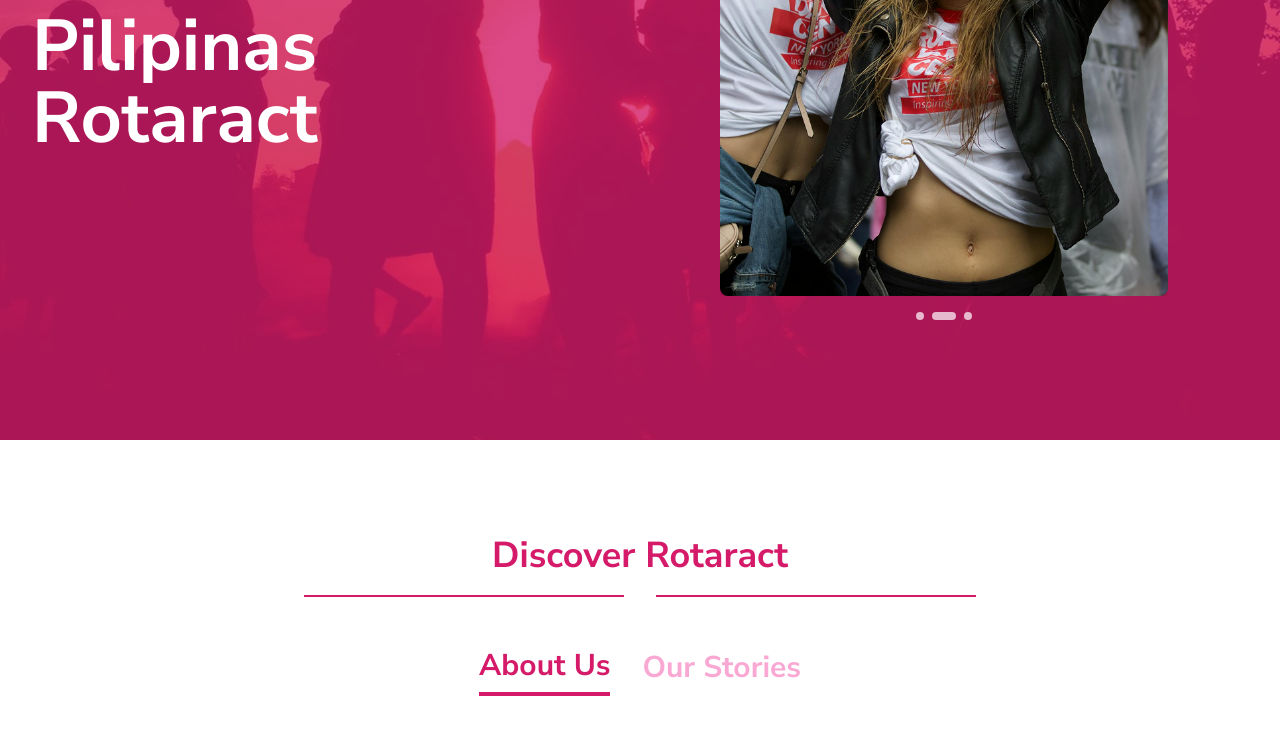
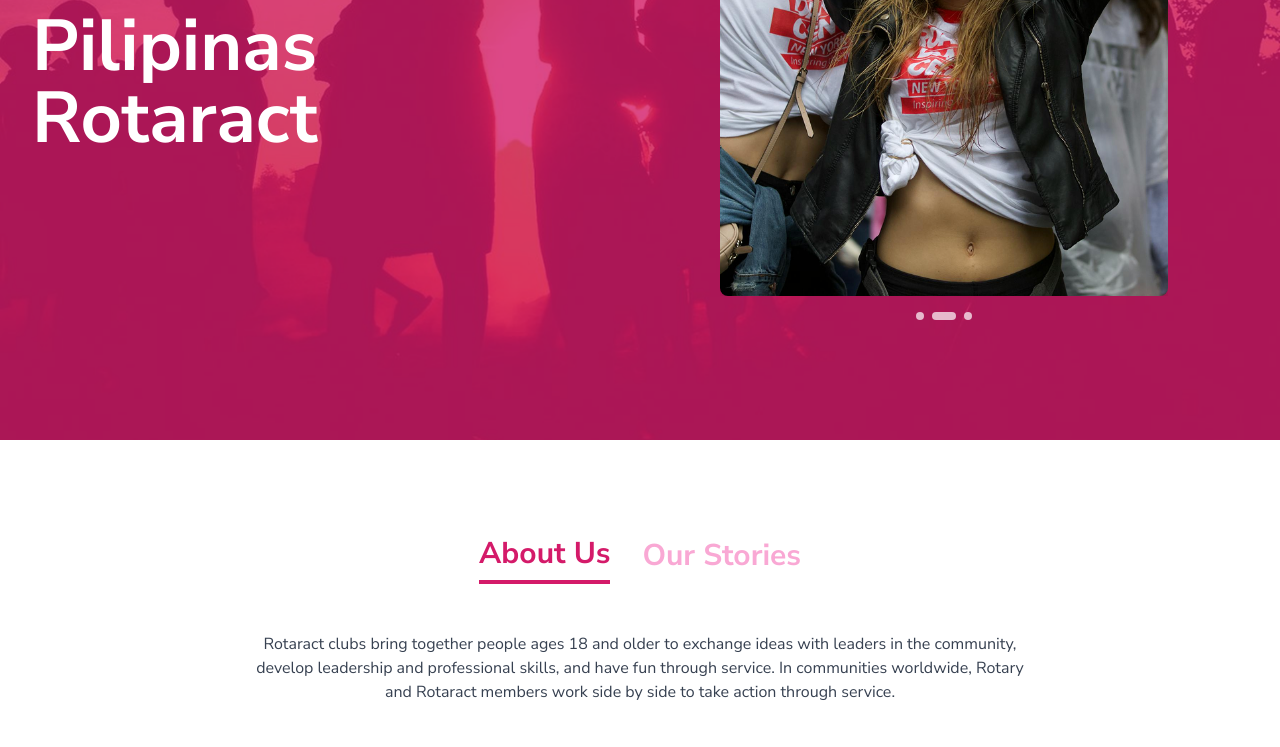
Before and after one commit to phmdio/pilipinas-rotaract-mdio-website, a React (Vite) app: page / in a window 1280 px wide. Shown: the part 360-1107 px from the top of the page. Built offline with nearby package versions, Linux system fonts and the light colour scheme.

Commit message:
feat: remove header for about us

```diff
--- a/src/components/AboutSection.tsx
+++ b/src/components/AboutSection.tsx
@@ -15,16 +15,6 @@ const AboutSection = () => {
   return (
     <section id="about" aria-labelledby="about-heading" className="py-16 overflow-hidden bg-white relative">
       <div className="max-w-7xl mx-auto px-4 md:px-8 pt-8" ref={ref}>
-        {/* Section title with separator */}
-        <header className="text-center mb-12">
-          <h2 id="about-heading" className="text-3xl md:text-4xl font-bold text-rotaract-magenta mb-4">Discover Rotaract</h2>
-          <div className="flex justify-center items-center gap-4 w-full max-w-xs mx-auto">
-            <Separator className="bg-rotaract-magenta h-0.5" />
-            <div className="bg-rotaract-magenta h-2 w-2 rounded-full"></div>
-            <Separator className="bg-rotaract-magenta h-0.5" />
-          </div>
-        </header>
-
         {/* Tabs */}
         <div role="tablist" aria-label="About Rotaract" className="flex flex-col sm:flex-row sm:justify-center sm:space-x-8 mb-12">
           <button
```
